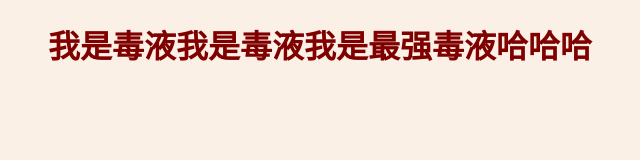
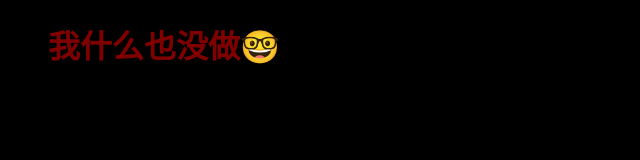
Before and after one commit to ksqiuji/ksqiuji.github.io, a plain HTML site: page 1.html in a window 1280 px wide. Shown: the whole page, without its empty margins (0-640 px from the left). Drawn offline with Linux system fonts and the light colour scheme.

Commit message:
Update 1.html

```diff
--- a/1.html
+++ b/1.html
@@ -1,20 +1,19 @@
 <!DOCTYPE html>
-<html lang="zh-CN">
+<html>
     <head>
+        <title>KSQIUJI</title>
         <style>
             body {
-    background-color: linen;
+                background-color:black;
             }
             h1 {
                 color: maroon;
                 margin-left: 40px;
+
             }
         </style>
-    <meta charset="UTF-8">
-    <title>Title</title>
-    <h1>我是毒液我是毒液我是最强毒液哈哈哈</h1>
     </head>
 <body>
-
+    <h1>我什么也没做🤓</h1>
+    text-align: center;
 </body>
-</html>
```
Lines whose indentation alone changed are shown as unchanged.
